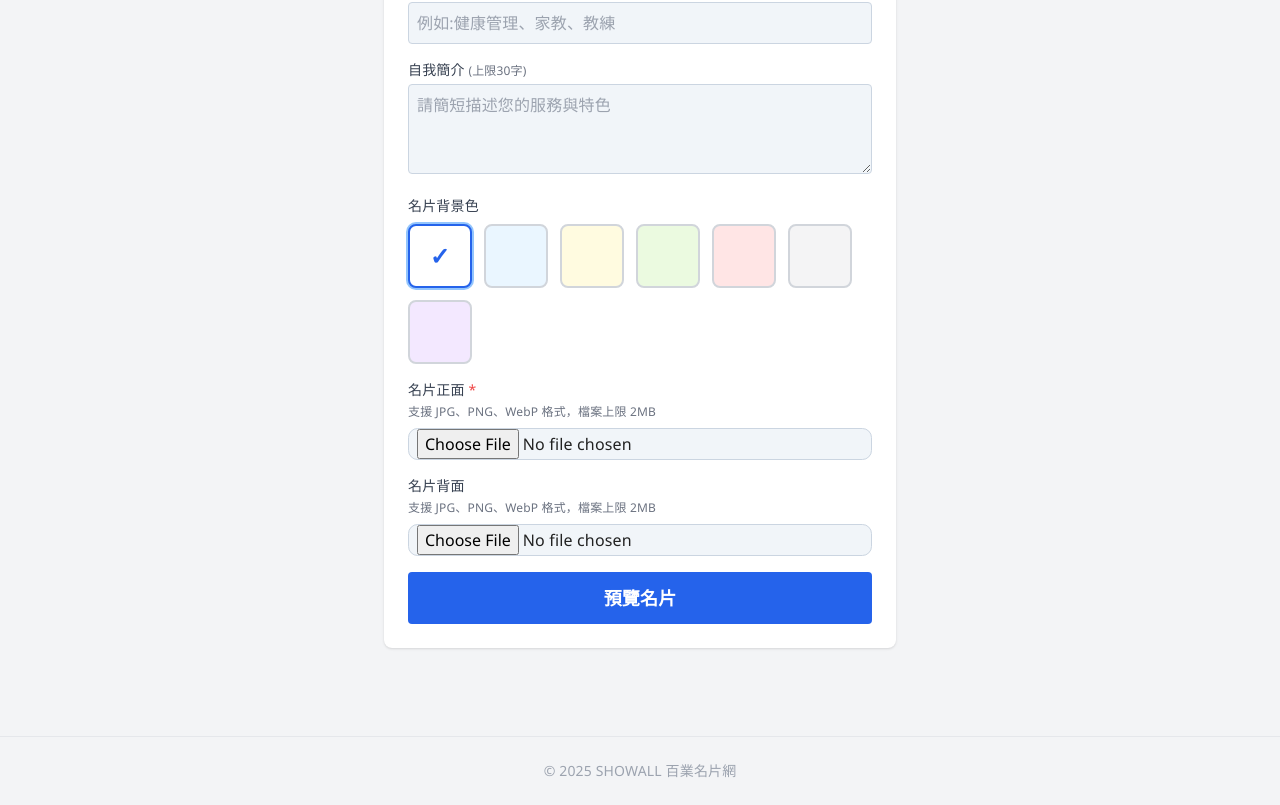
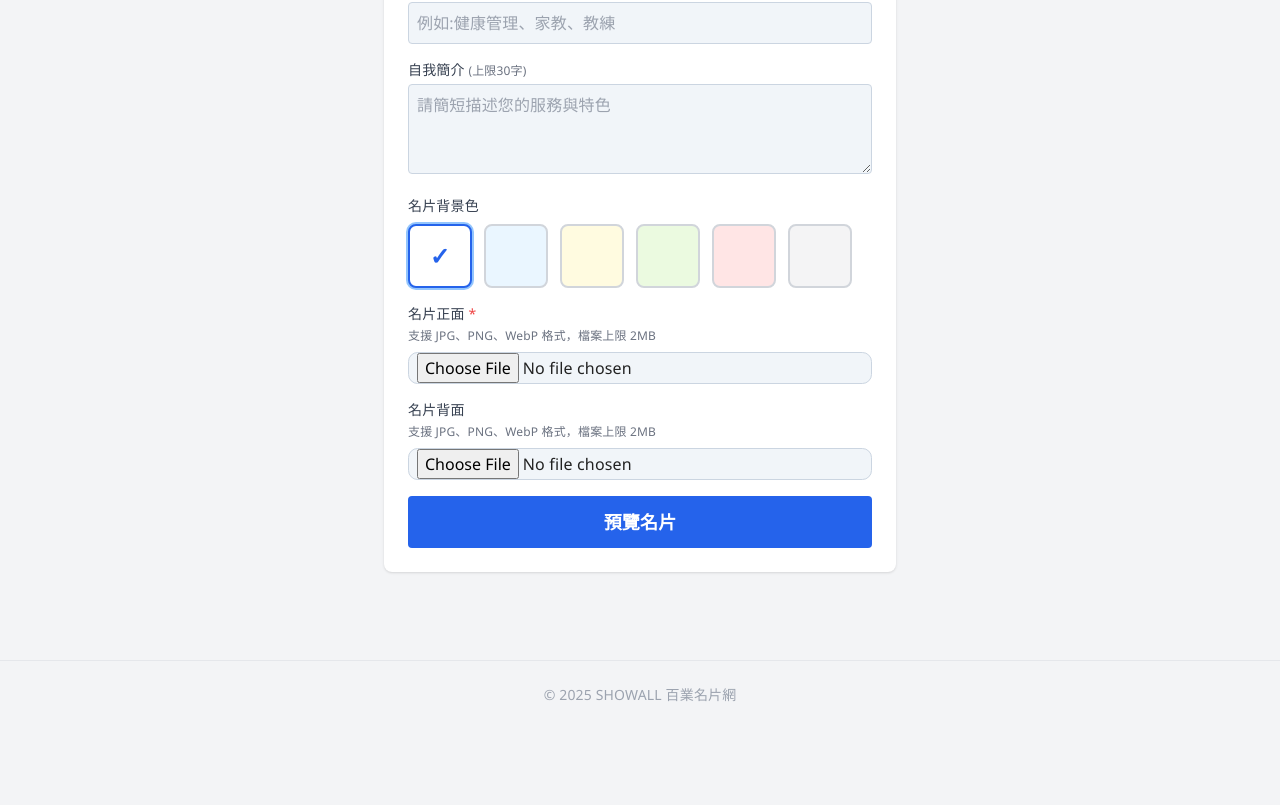
Before and after one commit to ns2148634/showall, a Next.js app: page /upload in a window 1280 px wide. Shown: the part 1082-1887 px from the top of the page. After the commit the page ends 1811 px from the top, so only its background shows below. Built offline with nearby package versions, Linux system fonts and the light colour scheme; no server answers; the database is empty.

Commit message:
更新 showall 百業名片最新功能與UI

```diff
--- a/app/upload/page.tsx
+++ b/app/upload/page.tsx
@@ -44,8 +44,7 @@ function UploadCardPageInner() {
     { color: "#EBFAE0", name: "淺綠" },
     { color: "#FFE5E5", name: "淺紅" },
     { color: "#F4F4F5", name: "淺灰" },
-    { color: "#F3E8FF", name: "淺紫" }
-  ];
+      ];
 
   useEffect(() => {
     const ref = searchParams.get("referrer");
```
